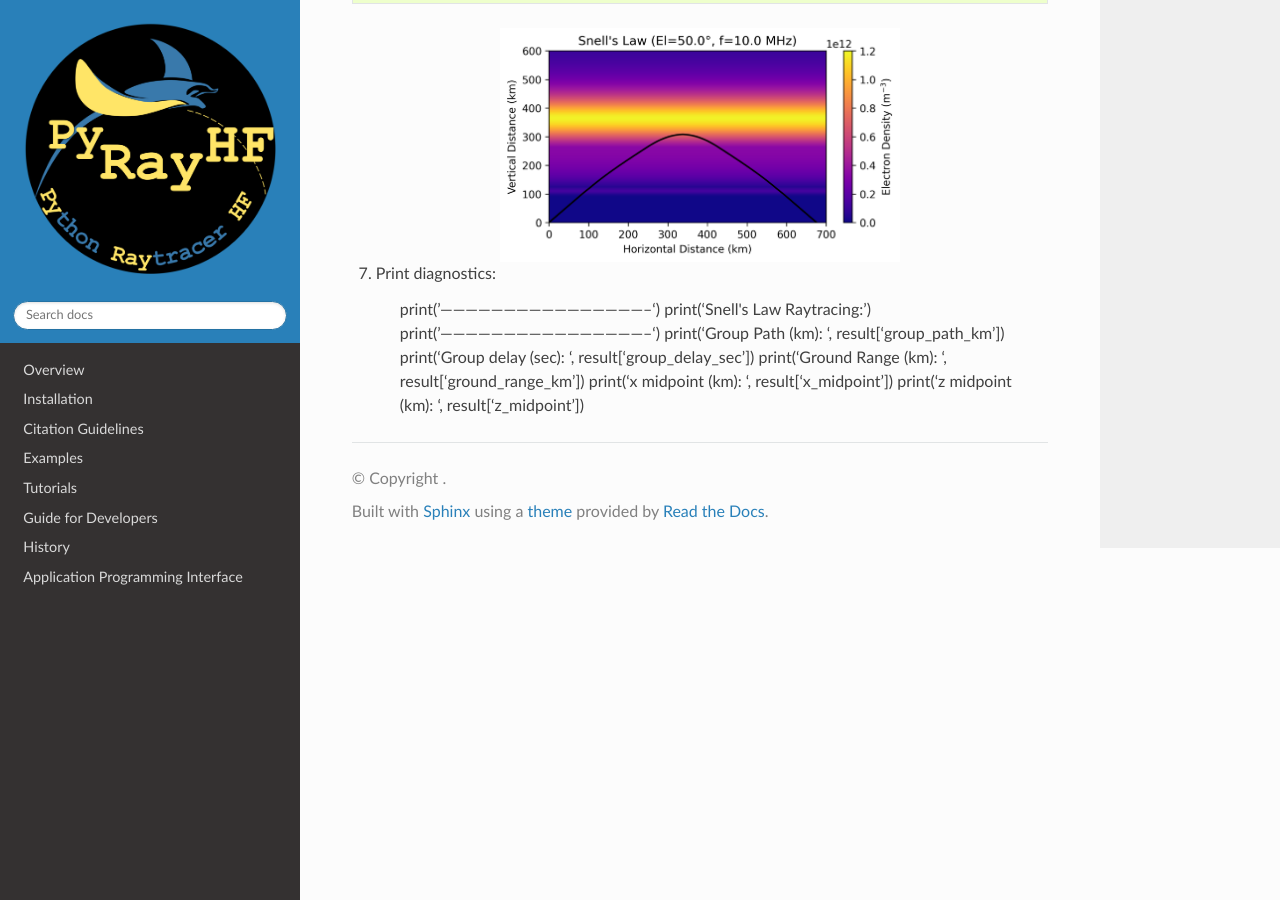
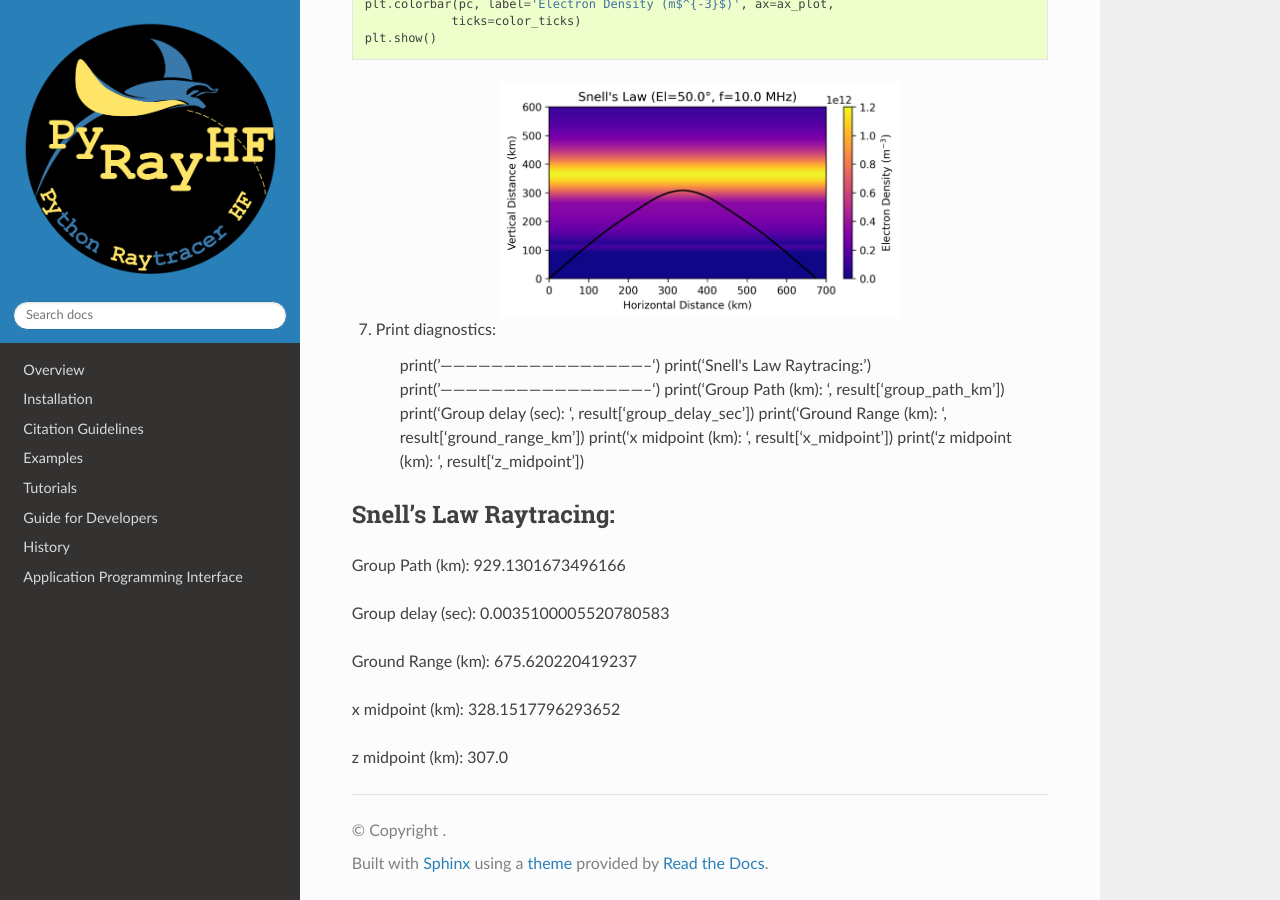
Before and after one commit to victoriyaforsythe/PyRayHF, a Sphinx documentation site: the page built from docs/examples/Example_PyRayHF_Cartesian_Snells_Law.rst, in a window 1280 px wide and 900 px high, scrolled down 2605 px. Built offline with Sphinx 7.4.7 and the Read the Docs theme 3.1.0, drawn with Linux system fonts in a browser that asks for light colours.

Commit message:
Examples

```diff
--- a/docs/examples/Example_PyRayHF_Cartesian_Snells_Law.rst
+++ b/docs/examples/Example_PyRayHF_Cartesian_Snells_Law.rst
@@ -33,10 +33,10 @@ functions of altitude. Thus, the plasma-modified Snell's law is applied:
 
    \mu \sin(\theta) = \text{constant},
 
-where :math:`\mu` is the *phase refractive index* for the chosen wave mode.
+where :math:`\mu` is the **phase refractive index** for the chosen wave mode.
 
 The **group delay** is then calculated by integrating through the
-*group refractive index* :math:`\mu'` once the path is determined.
+**group refractive index** :math:`\mu'` once the path is determined.
 
 Specifics
 ---------
@@ -150,3 +152,15 @@ See Example_Generate_Input_Arrays for how to create input arrays using PyIRI.
     print('Ground Range (km): ', result['ground_range_km'])
     print('x midpoint (km): ', result['x_midpoint'])
     print('z midpoint (km): ', result['z_midpoint'])
+
+Snell's Law Raytracing:
+-----------------------
+Group Path (km):  929.1301673496166
+
+Group delay (sec):  0.0035100005520780583
+
+Ground Range (km):  675.620220419237
+
+x midpoint (km):  328.1517796293652
+
+z midpoint (km):  307.0
```
Also changed, not shown: other parts of docs/examples/Example_PyRayHF_Cartesian_Snells_Law.rst (+2 -0 lines), docs/examples/Example_PyRayHF_Cartesian_Gradient.rst (+17 -1 lines).
